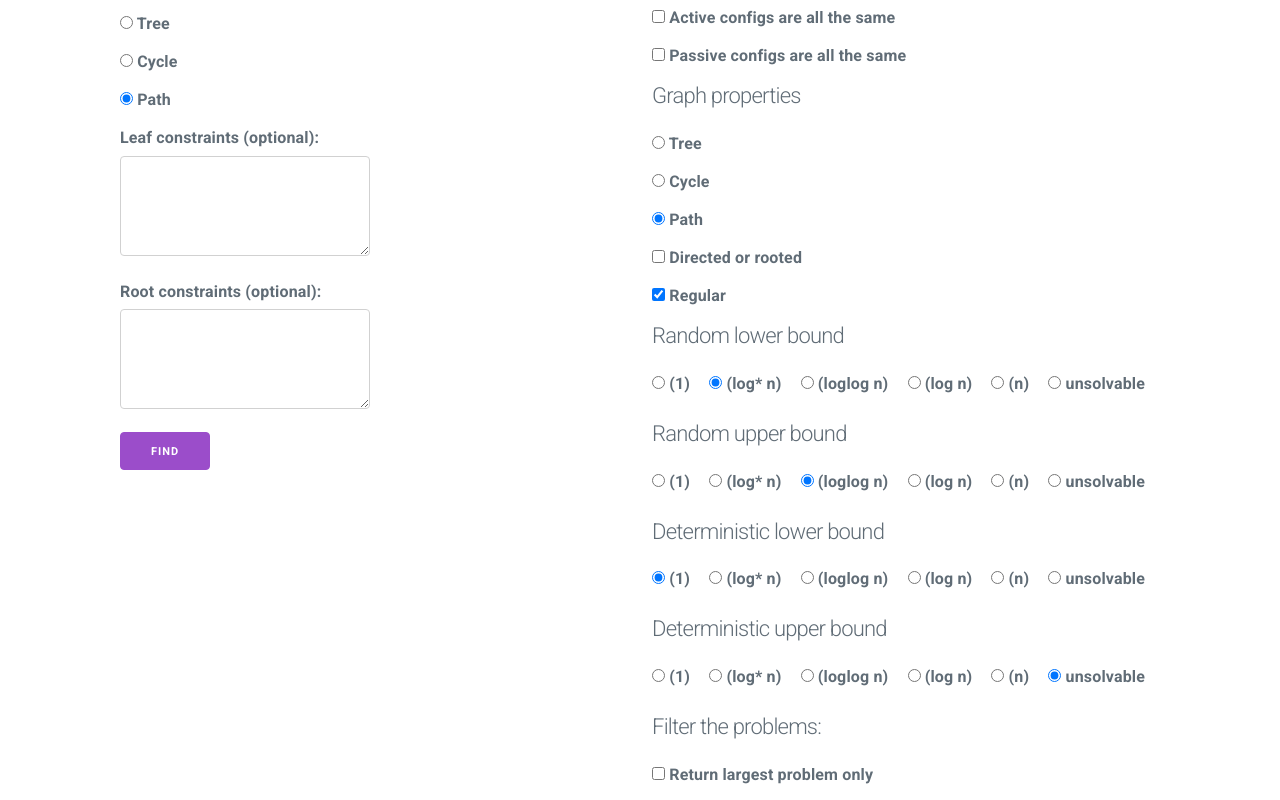
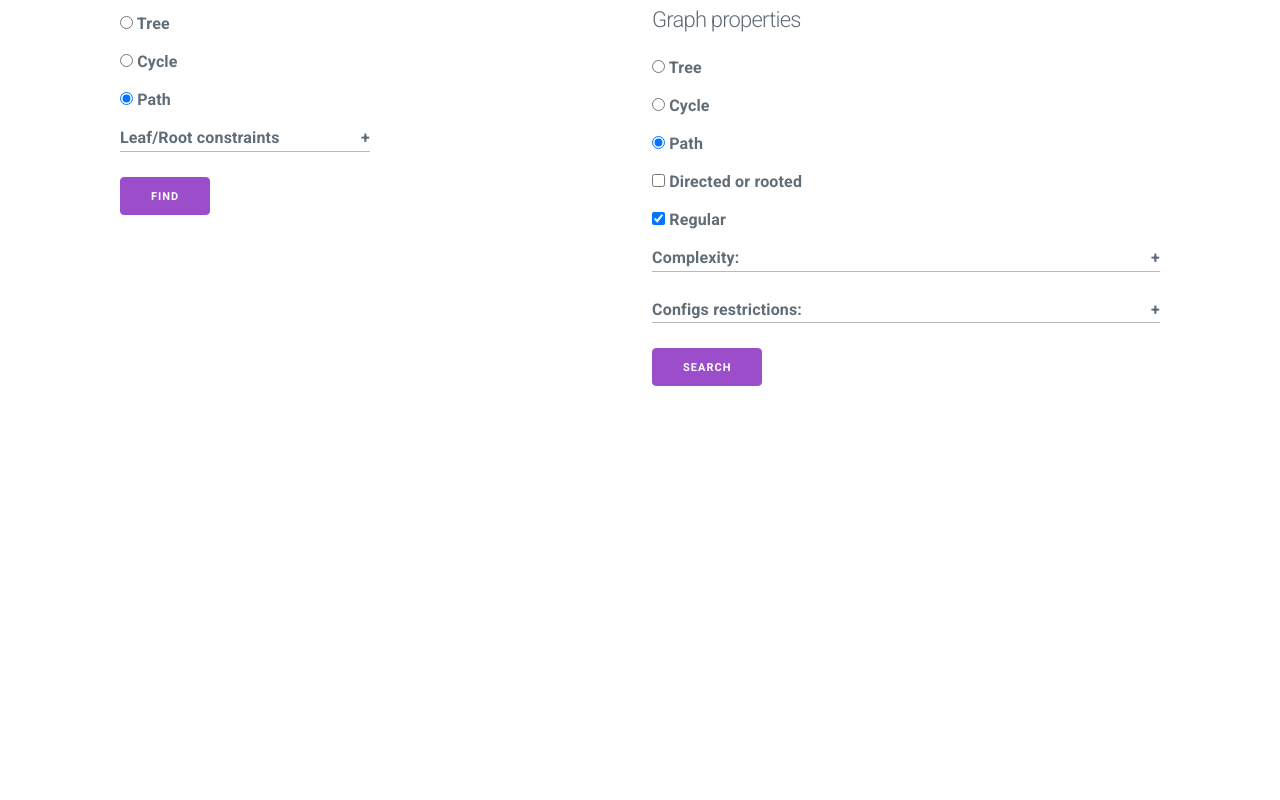
Before and after one commit to AleksTeresh/lcl-classifier, a Svelte app in the folder src/client/: page / in a window 1280 px wide. Shown: the part 380-1180 px from the top of the page. After the commit the page ends 821 px from the top, so only its background shows below. Built offline with nearby package versions, Linux system fonts and the light colour scheme.

Commit message:
client: better UI, use collasible to hide most of configs

```diff
--- /dev/null
+++ b/src/client/src/Collapsible.svelte
@@ -0,0 +1,43 @@
+<script>
+  export let open;
+  export let label
+</script>
+
+<p class="collapsible" class:openCollapsible={open} on:click={() => { open = !open }}>{label}</p>
+<div class="content" class:showContent={open}>
+  <slot></slot>
+</div>
+
+<style>
+  .collapsible {
+    font-weight: bold;
+    border-bottom: 1px solid  rgb(184, 184, 184);
+    cursor: pointer;
+    -webkit-touch-callout: none; /* iOS Safari */
+    -webkit-user-select: none; /* Safari */
+     -khtml-user-select: none; /* Konqueror HTML */
+       -moz-user-select: none; /* Old versions of Firefox */
+        -ms-user-select: none; /* Internet Explorer/Edge */
+            user-select: none;
+  }
+
+  .collapsible::after {
+    content: '\002B';
+    float: right;
+    margin-left: 5px;
+  }
+
+  .openCollapsible::after {
+    content: "\2212";
+  }
+
+  .content {
+    overflow: hidden;
+    max-height: 0;
+    transition: max-height 0.4s ease-out;
+  }
+
+  .showContent {
+    max-height: 700px;
+  }
+</style>
--- a/src/client/src/ProblemForm.svelte
+++ b/src/client/src/ProblemForm.svelte
@@ -1,13 +1,12 @@
 <script lang="ts">
   import { Stretch } from 'svelte-loading-spinners'
+  import Collapsible from './Collapsible.svelte'
 	import { getProblem } from './api'
-	import type { Problem } from './types';
+	import type { Problem } from './types'
 
-	let activeConstraints = `
-    A B
+	let activeConstraints = `A B
     C C`
-	let passiveConstraints = `
-    B B C
+	let passiveConstraints = `B B C
     A A A
     B B B
     A A C
@@ -18,6 +17,8 @@
 	let graphType: 'tree' | 'cycle' | 'path' = 'path'
   let response = undefined
   let loading = false
+
+  let showLeafRootConfig = false
 
 	async function handleProblemSubmit(e: any) {
 		e.preventDefault()
@@ -64,14 +65,15 @@
       Path
     </label>
 
-    {#if graphType === 'path'}
+    <Collapsible
+      bind:open={showLeafRootConfig}
+      label={"Leaf/Root constraints"}>
       <label for="leafConfig">Leaf constraints (optional):</label>
       <textarea id="leafConfig" bind:value={leafConstraints}></textarea>
 
       <label for="rootConfig">Root constraints (optional):</label>
       <textarea id="rootConfig" bind:value={rootConstraints}></textarea>
-    {/if}
-
+    </Collapsible>
     <button
       on:click={handleProblemSubmit}>
       Find
--- a/src/client/src/QueryForm.svelte
+++ b/src/client/src/QueryForm.svelte
@@ -1,6 +1,7 @@
 <script lang="ts">
   import { Stretch } from 'svelte-loading-spinners'
   import Statistics from './Statistics.svelte'
+  import Collapsible from './Collapsible.svelte'
   import { getQueryResult } from './api'
   import type { Query, ClassifiedProblem, QueryStatistics } from './types'
   import { Complexity } from './types'
@@ -26,8 +27,8 @@
 	let isDirectedOrRooted: boolean = false
 	let isRegular: boolean = true
 
-  let randLowerBound = Complexity.IteratedLog
-  let randUpperBound = Complexity.LogLog
+  let randLowerBound = Complexity.Const
+  let randUpperBound = Complexity.Unsolvable
   let detLowerBound = Complexity.Const
   let detUpperBound = Complexity.Unsolvable
 
@@ -46,6 +47,9 @@
 
   let loading = false
   let response: QueryResponse = undefined
+
+  let showExcludeInclude = false
+  let showComplexity = false
 
 	async function handleProblemSubmit(e: any) {
 		e.preventDefault();
@@ -100,16 +104,6 @@
     <label for="label-count">Label count:</label>
     <input id="label-count" type="number" min=1 max=100 bind:value={labelCount} />
 
-    <label>
-      <input type=checkbox bind:checked={activesAllSame}>
-      Active configs are all the same
-    </label>
-
-    <label>
-      <input type=checkbox bind:checked={passivesAllSame}>
-      Passive configs are all the same
-    </label>
-
     <h4>Graph properties</h4>
     <label>
       <input type=radio bind:group={graphType} value="tree">
@@ -133,9 +127,11 @@
       Regular
     </label>
 
-    <div>
+    <Collapsible
+      bind:open={showComplexity}
+      label={'Complexity:'}>
       <div class="inline-radio-wrapper">
-        <h4>Random lower bound</h4>
+        <p class="boldenned">Random lower bound</p>
         {#each Object.entries(Complexity) as [_, value]}
           <label class="inline-radio">
             <input type=radio bind:group={randLowerBound} value={value}>
@@ -144,7 +140,7 @@
         {/each}
       </div>
       <div class="inline-radio-wrapper">
-        <h4>Random upper bound</h4>
+        <p class="boldenned">Random upper bound</p>
         {#each Object.entries(Complexity) as [_, value]}
           <label class="inline-radio">
             <input type=radio bind:group={randUpperBound} value={value}>
@@ -153,7 +149,7 @@
         {/each}
       </div>
       <div class="inline-radio-wrapper">
-        <h4>Deterministic lower bound</h4>
+        <p class="boldenned">Deterministic lower bound</p>
         {#each Object.entries(Complexity) as [_, value]}
           <label class="inline-radio">
             <input type=radio bind:group={detLowerBound} value={value}>
@@ -162,7 +158,7 @@
         {/each}
       </div>
       <div class="inline-radio-wrapper">
-        <h4>Deterministic upper bound</h4>
+        <p class="boldenned">Deterministic upper bound</p>
         {#each Object.entries(Complexity) as [_, value]}
           <label class="inline-radio">
             <input type=radio bind:group={detUpperBound} value={value}>
@@ -170,10 +166,21 @@
           </label>
         {/each}
       </div>
-    </div>
+    </Collapsible>
 
-    <h4>Filter the problems:</h4>
-    <div>
+    <Collapsible
+      bind:open={showExcludeInclude}
+      label={'Configs restrictions:'}>
+      <label>
+        <input type=checkbox bind:checked={activesAllSame}>
+        Active configs are all the same
+      </label>
+
+      <label>
+        <input type=checkbox bind:checked={passivesAllSame}>
+        Passive configs are all the same
+      </label>
+
       <label>
         <input type=checkbox bind:checked={largestProblemOnly}>
         Return largest problem only
@@ -195,7 +202,7 @@
 
       <label for="include-if-some">Include if configs have <strong>some</strong> of</label>
       <textarea id="include-if-some" bind:value={includeIfConfigHasSomeOf}></textarea>
-    </div>
+    </Collapsible>
 
     <button
       on:click={handleProblemSubmit}>
@@ -203,7 +210,6 @@
     </button>
   </form>
 
-  <div>
   {#if loading}
     <Stretch size="60" unit="px" color="#0d0d0d"></Stretch>
   {/if}
@@ -232,9 +238,11 @@
     {/each}
   {/if}
 </div>
-</div>
 
 <style>
+  .boldenned {
+    font-weight: bold;
+  }
 	.form-wrapper {
 		margin: 20px;
 	}
```
Lines whose indentation alone changed are shown as unchanged.
